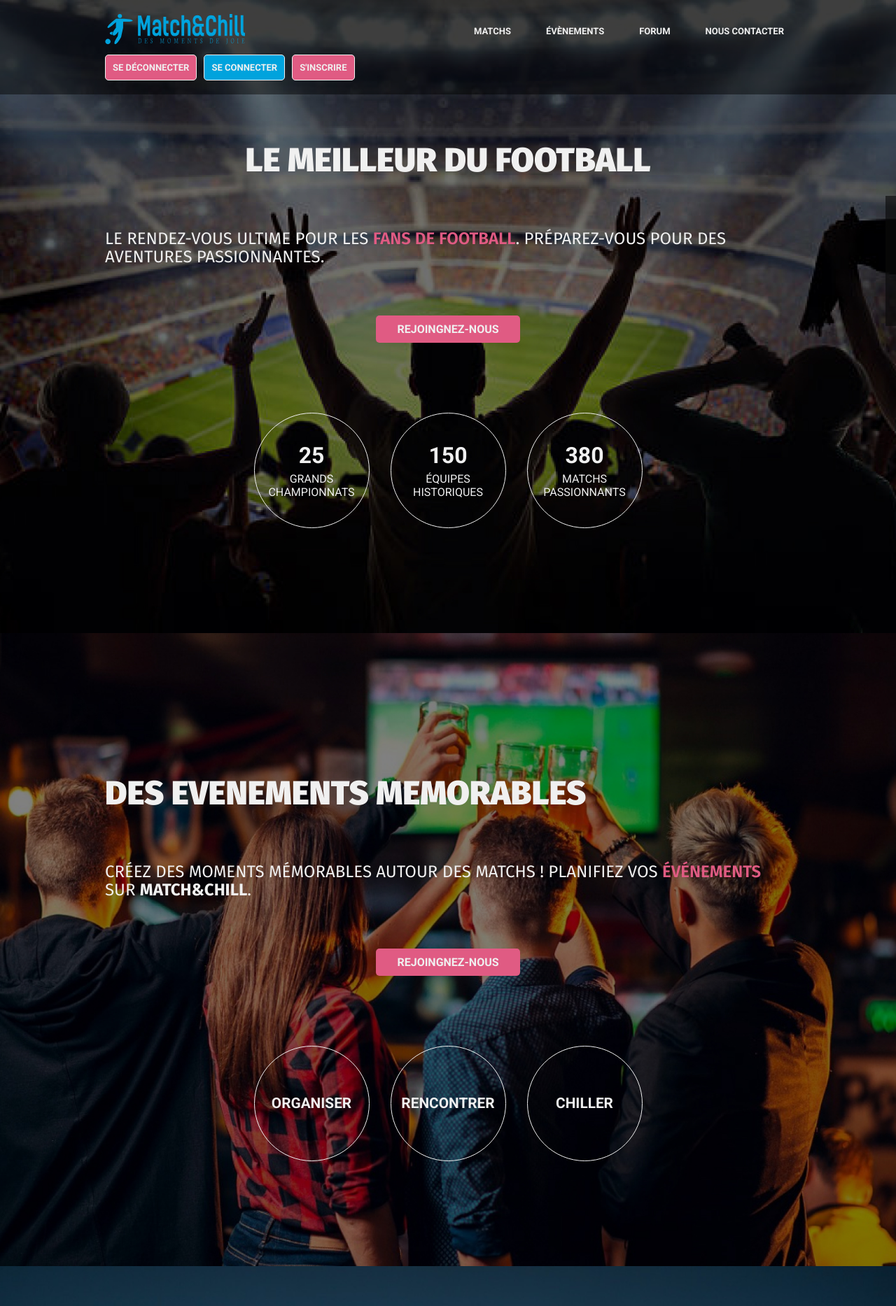
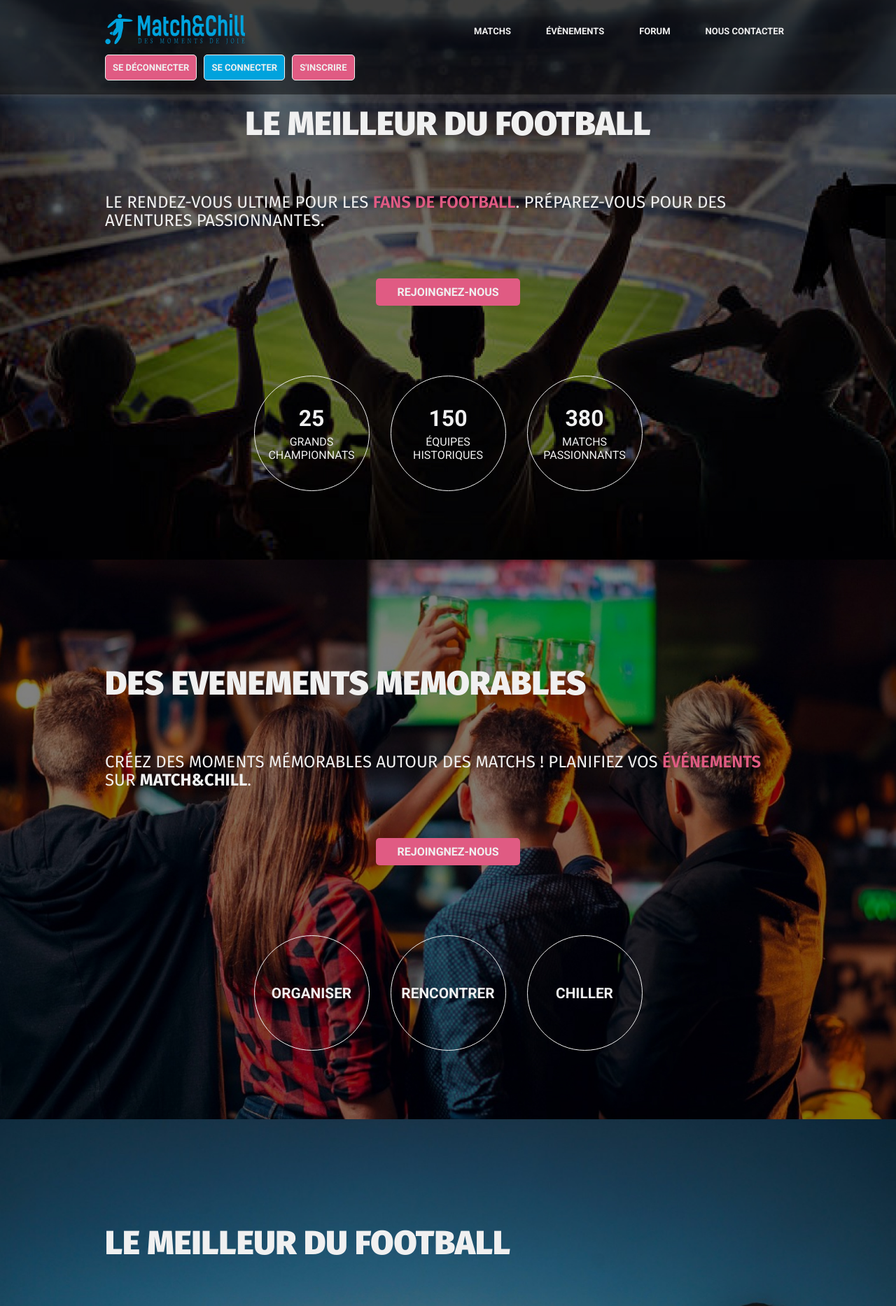
Before and after one commit to fillyfalzone/Match_And_Chill, a Symfony app: template templates/home/index.html.twig in a window 1280 px wide. Shown: the top 1867 px of the page at 70% size. Run offline with Twig, Linux system fonts and the light colour scheme; the template is opened without the code that fills it, so the values that code supplies are empty; some libraries are stand-ins or nearby versions.

Commit message:
MAJ 08/01/2024 01:09 (stable)

```diff
--- a/public/css/style.css
+++ b/public/css/style.css
@@ -38,12 +38,10 @@ li {
 
 html {
     font-size: 16px;
-    height: 100%;
 }
 
 body {
     position: relative;
-    height: 100%;
 }
 
 #header-home {
@@ -182,16 +180,22 @@ body {
 }
 
 /*---- DESKTOP MAIN -------------------*/
+body, html {
+    overflow: hidden;
+}
+
 #main {
-    width: 100%;
-    height: 100%;
+    display: flex;
+    flex-direction: column;
+    height: 400%;
+    overflow-y: hidden;
 }
 
 section {
-    min-width: 100%;
-    min-height: 100%;
-    padding: 50px 0;
-    position: relative;
+    height: 100vh;
+    display: flex;
+    align-items: center;
+    justify-content: center;
 }
 
 .fade-in-section {
@@ -270,7 +274,7 @@ section {
     gap: 30px;
 
 }
-.scroll-items a {
+.nav-link {
     color: var(--gray);
     text-transform: uppercase;
     display: flex;
@@ -279,7 +283,8 @@ section {
     transition: all .3s linear;
 }
 
-.scroll-items:hover a, .scroll-items:hover .iconify, .scroll-items:active a, .scroll-items:active .iconify {
+.scroll-items:hover .nav-link, .scroll-items:hover .iconify,
+.nav-link.active, .iconify.active {
     color: var(--light);
 }
 
--- a/public/js/script.js
+++ b/public/js/script.js
@@ -1,17 +1,18 @@
 document.addEventListener("DOMContentLoaded", function () {
+    // Sélection des éléments du DOM
     const header = document.getElementById("header-home");
     const nav = document.querySelector(".nav-bar");
     const burger = document.querySelector(".burger");
     const burgerClose = document.querySelector(".burger-close");
-
-
+    var sections = document.querySelectorAll('.fade-in-section');
+    const links = document.querySelectorAll('.nav-link'); // Ajout du point pour indiquer une classe
+    const icons = document.querySelectorAll('.iconify'); // Ajout du point pour indiquer une classe
 
     /*
      * COUNTER
      */
     const counters = document.querySelectorAll('.counter');
-    const speed = 500; // vittesse de compte en ms
-
+    const speed = 500; // Vitesse de comptage en ms
 
     counters.forEach(counter => {
         const target = +counter.innerText;
@@ -33,7 +34,7 @@ document.addEventListener("DOMContentLoaded", function () {
     });
 
     /*
-        *Home page burger menu ----------------------------------------------------------
+     * Home page burger menu ----------------------------------------------------------
      */
     burger.addEventListener("click", () => {
         navStyleTop();
@@ -42,19 +43,20 @@ document.addEventListener("DOMContentLoaded", function () {
         burgerClose.style.display = "block";
     });
 
+    // Ajout de l'écouteur d'événement au clic pour le bouton burgerClose
     burgerClose.addEventListener("click", () => {
         nav.classList.remove("nav-toggle");
         burger.style.opacity = 1;
+        burgerClose.style.display = "none"; // Masque le bouton burgerClose
     });
 
-
-    // Ajuster la position de l'overlay à la hauter du header
+    // Ajuster la position de l'overlay à la hauteur du header
     function navStyleTop() {
         nav.style.top = header.clientHeight + "px";
     }
 
     /*
-        * Smooth-scrool -------------------------------------------------
+     * Smooth-scroll -------------------------------------------------
      */
 
     // Sélectionnez tous les liens à l'intérieur de la liste de défilement
@@ -65,17 +67,16 @@ document.addEventListener("DOMContentLoaded", function () {
         link.addEventListener('click', smoothScroll);
     });
 
-
     function smoothScroll(e) {
         e.preventDefault();
 
         const targetId = this.getAttribute('href');
         const targetElement = document.querySelector(targetId);
 
-        // Obtenez la position du haut de l'élément cible
+        // Obtient la position du haut de l'élément cible
         const targetPosition = targetElement.offsetTop;
 
-        // Définissez l'animation de défilement
+        // Définit l'animation de défilement
         window.scrollTo({
             top: targetPosition,
             behavior: 'smooth'
@@ -83,10 +84,129 @@ document.addEventListener("DOMContentLoaded", function () {
     }
 
     /*
+     * Scroll Hijacking ----------------------------------------------
+     */
+
+    // Variable pour suivre l'index de la section actuelle
+    let currentSection = 0;
+    // Nombre total de sections dans la page
+    const totalSections = sections.length;
+    // Variable pour empêcher le déclenchement d'animations multiples pendant le défilement continu
+    let isScrolling = false;
+
+    // Ajoute un écouteur d'événement pour le défilement de la souris
+    document.addEventListener('wheel', function (event) {
+        // Vérifie si l'animation de défilement est déjà en cours
+        if (!isScrolling) {
+            // Définit isScrolling sur true pour empêcher les animations multiples
+            isScrolling = true;
+
+            // Détermine la direction du défilement et ajuste l'index de la section actuelle
+            if (event.deltaY > 0 && currentSection < totalSections - 1) {
+                currentSection++;
+            } else if (event.deltaY < 0 && currentSection > 0) {
+                currentSection--;
+            }
+
+            // Appelle la fonction pour effectuer l'animation de défilement
+            scrollToSection(currentSection);
+        }
+    });
+
+    // Ajout d'un gestionnaire d'événement scroll pour mettre à jour le lien actif lors du défilement
+    window.addEventListener('scroll', function () {
+        updateActiveLink();
+    });
+
+    // Ajout d'un écouteur d'événement au clic sur les liens dans la balise 'aside'
+    links.forEach((link, index) => {
+        link.addEventListener('click', function (event) {
+            event.preventDefault(); // Empêche le comportement par défaut du lien
+            setActiveLink(index);
+            scrollToSection(index);
+        });
+    });
+
+    // Fonction pour effectuer une animation de défilement fluide vers une section donnée
+    function scrollToSection(index) {
+        // Calcule la position de défilement cible pour la section spécifiée
+        const targetScrollTop = sections[index].offsetTop;
+
+        // Appelle la fonction pour animer le défilement
+        animateScroll(document.documentElement, targetScrollTop, 800, function () {
+            // Réinitialise isScrolling à false une fois l'animation terminée
+            isScrolling = false;
+        });
+    }
+
+    // Fonction pour animer le défilement
+    function animateScroll(element, targetScrollTop, duration, callback) {
+        // Récupère la position de défilement actuelle
+        const startScrollTop = element.scrollTop;
+        // Récupère le temps de début de l'animation
+        const startTime = performance.now();
+
+        // Fonction récursive pour mettre à jour la progression de l'animation
+        function updateScrollProgress() {
+            // Récupère le temps actuel
+            const currentTime = performance.now();
+            // Calcule la progression de l'animation
+            const progress = Math.min((currentTime - startTime) / duration, 1);
+            // Met à jour la position de défilement en fonction de la progression
+            element.scrollTop = startScrollTop + progress * (targetScrollTop - startScrollTop);
+
+            // Vérifie si l'animation est terminée
+            if (progress < 1) {
+                // Demande une nouvelle animation de trame
+                requestAnimationFrame(updateScrollProgress);
+            } else {
+                // Si la fonction de rappel est définie, l'appelle une fois l'animation terminée
+                if (callback) {
+                    callback();
+                }
+            }
+        }
+
+        // Démarre l'animation en appelant la fonction récursive
+        requestAnimationFrame(updateScrollProgress);
+    }
+
+    // Fonction pour définir le lien actif
+    function setActiveLink(index) {
+        links.forEach((link, i) => {
+            if (i === index) {
+                link.classList.add('active');
+            } else {
+                link.classList.remove('active');
+            }
+        });
+        // Active également les icônes
+        icons.forEach((icon, i) => {
+            if (i === index) {
+                icon.classList.add('active');
+            } else {
+                icon.classList.remove('active');
+            }
+        });
+    }
+
+    // Fonction pour mettre à jour le lien actif en fonction de la section actuellement visible à l'écran
+    function updateActiveLink() {
+        sections.forEach((section, index) => {
+            const rect = section.getBoundingClientRect();
+            const link = links[index];
+            const icon = icons[index];
+
+            // Vérifie si la section est visible dans la fenêtre
+            if (rect.top <= window.innerHeight / 2 && rect.bottom >= window.innerHeight / 2) {
+                setActiveLink(index);
+            }
+        });
+    }
+
+    /*
      * EASY LOADING DES SECTIONS
      */
-
-    var sections = document.querySelectorAll('.fade-in-section');
 
     var fadeIn = function () {
         sections.forEach(function (section) {
@@ -97,12 +217,11 @@ document.addEventListener("DOMContentLoaded", function () {
         });
     };
 
-    // Écoutez l'événement de défilement
+    // Écoutez l'événement de défilement, de redimensionnement et d'orientation
     window.addEventListener('scroll', fadeIn);
     window.addEventListener('resize', fadeIn);
     window.addEventListener('orientationchange', fadeIn);
 
     // Appliquez le fondu aux sections initialement visibles
     fadeIn();
-
 });
```
Lines whose indentation alone changed are shown as unchanged.
